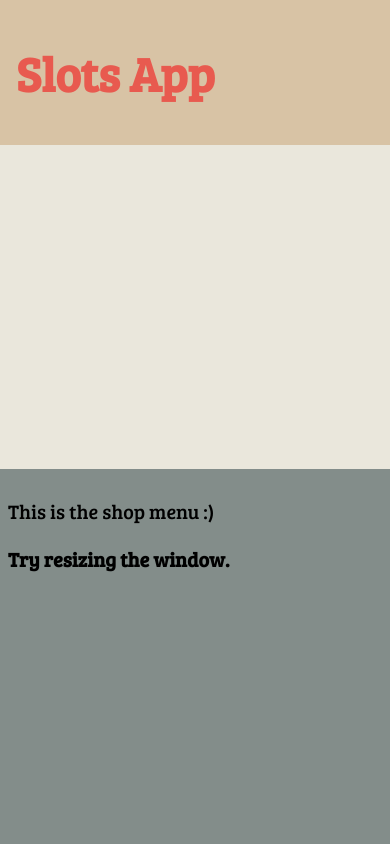
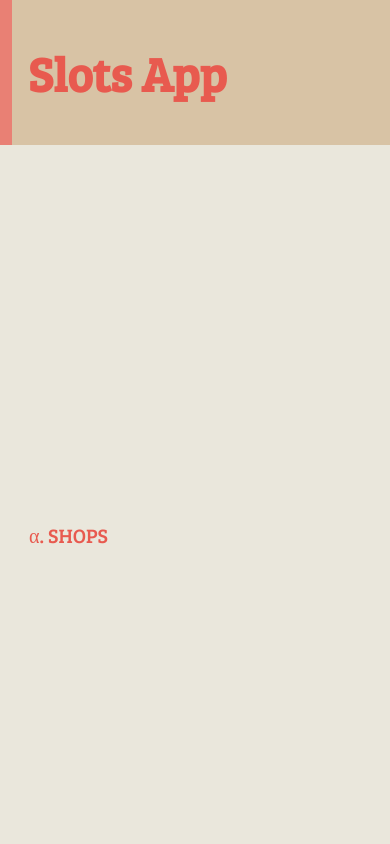
Before and after one commit to ollydevulder/slots-project, a Django app: page /shops/ in a window 390 px wide. Run offline with Django 3.2, Linux system fonts and the light colour scheme; data that the repository does not hold is empty.

Commit message:
CSS changes.

```diff
--- a/slots/static/slots/css/shops.css
+++ b/slots/static/slots/css/shops.css
@@ -3,18 +3,34 @@
     grid-template-columns: repeat(auto-fit, minmax(15rem, 1fr));
     grid-template-rows: max-content;
     gap: 2rem;
+
+    text-decoration: none;
+}
+
+.shop-container p {
+    color: black;
 }
 
 .shop {
     padding: 1rem;
     border-radius: 1rem;
 
-    background-color: var(--f);
+    background-color: var(--blue);
+    transition: background-color 0.75s ease;
 }
 
-.shop-container * {
-    text-decoration: none;
-    color: black;
+@keyframes shop-hover {
+    from {
+        background-color: var(--f);
+    }
+
+    to {
+        background-color: var(--green);
+    }
+}
+
+.shop:hover {
+    background-color: var(--green);
 }
 
 .slot-container {
@@ -26,9 +42,9 @@
 
 .slot {
     padding: 1rem;
-    background-color: var(--g);
+    background-color: var(--green);
 }
 
 .taken {
-    background-color:var(--d);
+    background-color:var(--taken);
 }
--- a/slots/templates/slots/shops.html
+++ b/slots/templates/slots/shops.html
@@ -3,13 +3,13 @@
 
 {% block css %}
 <link href="{% static 'slots/css/shops.css' %}" rel="stylesheet">
-{% endblock  %}
+{% endblock %}
 
 {% block title %}Slots App{% endblock title %}
 
 {% block header %}
     <h1>Slots App</h1>
-{% endblock  %}
+{% endblock %}
 
 {% block content %}
     <!--<p>This is the main page :)</p>-->
@@ -21,8 +21,3 @@
         {% endfor %}
     </div>
 {% endblock %}
-
-{% block sidebar %}
-    <p>This is the shop menu :)</p>
-    <p><b>Try resizing the window.</b></p>
-{% endblock  %}
--- a/slots/urls.py
+++ b/slots/urls.py
@@ -5,6 +5,7 @@ from . import views
 app_name = 'slots'
 urlpatterns = [
     path('', views.index, name='index'),
+    path('login/', views.login, name='login'),
     path('shops/', views.ShopsView.as_view(), name='shops'),
     path('shops/<int:pk>/', views.ShopView.as_view(), name='view-shop'),
 ]
--- a/slots/views.py
+++ b/slots/views.py
@@ -8,6 +8,10 @@ from .models import Shop
 def index(request):
     # Temporary redirect until user system added
     return redirect('/shops')
+
+
+def login(request):
+    return render(request, template_name='slots/login.html')
 
 
 class ShopsView(ListView):
--- a/static/css/style.css
+++ b/static/css/style.css
@@ -2,21 +2,23 @@
 
     /* Centralize the colours to control look from one place. */
 
-    --a: #eae7dc;
-    --b: #d8c3a5;
-    --c: #838d8a;
-    --d: #e98074;
-    --e: #e85a4f;
-    --f: #a8e6cf;
-    --g: #89fa73;
-    --h: #d3bea0;
+    --background: #eae7dc;
+    --background2: #d8c3a5;
+    --light-red: #e98074;
+    --taken: #e85a4f;
+    --red: #e85a4f;
+
+    --blue: #a8e6cf;
+    --green: #89fa73;
+    --h: #ece3c6;
 }
 
 html {
     font-size: 100%;
 }
+
 body {
-    background-color: var(--a);
+    background-color: var(--background);
     margin: 0;
     font-family: 'Bree Serif', serif;
 }
@@ -26,7 +28,7 @@ h1 {
     /* font-family: 'Bree Serif', serif; */
 }
 
-p {
+p, li {
     font-size: 1.25rem;
     /* font-family: 'Lato', sans-serif; */
 }
@@ -40,9 +42,9 @@ a {
 }
 
 .main-container {
-    height:100%;
+    height: 100%;
     grid-template-areas:
-        "header header"
+        "header  header"
         "content sidebar";
     grid-template-rows: max-content;
     grid-template-columns: 4fr 1fr;
@@ -55,21 +57,25 @@ a {
 .header {
     grid-area: header;
     place-self: center stretch;
+    padding-left: 1rem;
 
-    padding-left:1rem;
+    background-color: var(--background2);
+    border-left: 0.8em solid var(--light-red);
+    /* color: var(--e); */
+}
 
-    background-color: var(--b);
-    color: var(--e);
+.header h1 {
+    color: var(--red);
 }
 
 .content {
     grid-area: content;
-    margin:1rem;
+    margin: 1rem;
 }
 
 .sidebar {
     grid-area: sidebar;
-    background-color: var(--a);
+    background-color: var(--background);
 }
 
 @media screen and (max-width:60em) {
@@ -80,10 +86,22 @@ a {
             "sidebar";
         grid-template-columns: 1fr;
     }
+
     .sidebar {
         border: none;
         align-self: center stretch;
-
-        background-color: var(--c);
+        /* border-left: 0.8em solid var(--d); */
     }
 }
+
+ul.linklist {
+    list-style-type: lower-greek;
+}
+
+ul.linklist li {
+    color: var(--red);
+}
+
+ul.linklist li.current {
+    font-style: italic;
+}
--- a/templates/base.html
+++ b/templates/base.html
@@ -3,7 +3,7 @@
 <head>
     <meta charset="UTF-8">
     <meta name="viewport" content="width=device-width, initial-scale=1.0">
-    <title>{% block title %}{% endblock %}</title>
+    <title>{% block title %}Slots App{% endblock %}</title>
 
     <link href="https://fonts.googleapis.com/css2?family=Bree+Serif&family=Lato&display=swap" rel="stylesheet">
     <link href="{% static 'css/style.css' %}" rel="stylesheet">
@@ -21,7 +21,11 @@
             {% block content %}{% endblock %}
         </div>
         <div class="sidebar">
-            {% block sidebar %}{% endblock %}
+            {% block sidebar %}
+                <ul class="linklist">
+                    <a href="{% url 'slots:shops' %}"><li>SHOPS</li></a>
+                </ul>
+            {% endblock %}
         </div>
     </div>
 </body>
```
Also changed, not shown: slots/templates/slots/login.html (added, +17 -0 lines), slots/templates/slots/shop-page.html (+2 -8 lines).
